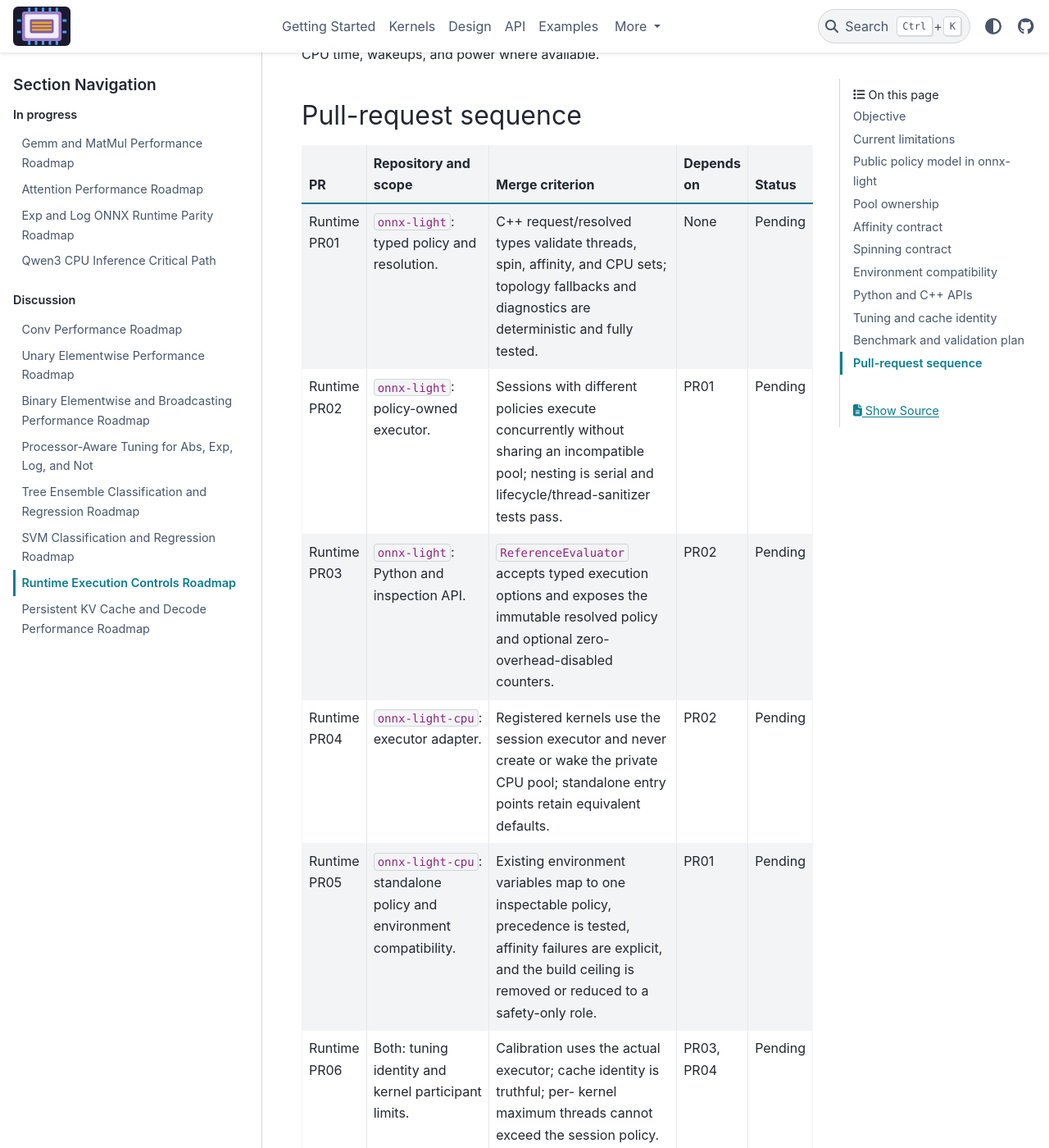
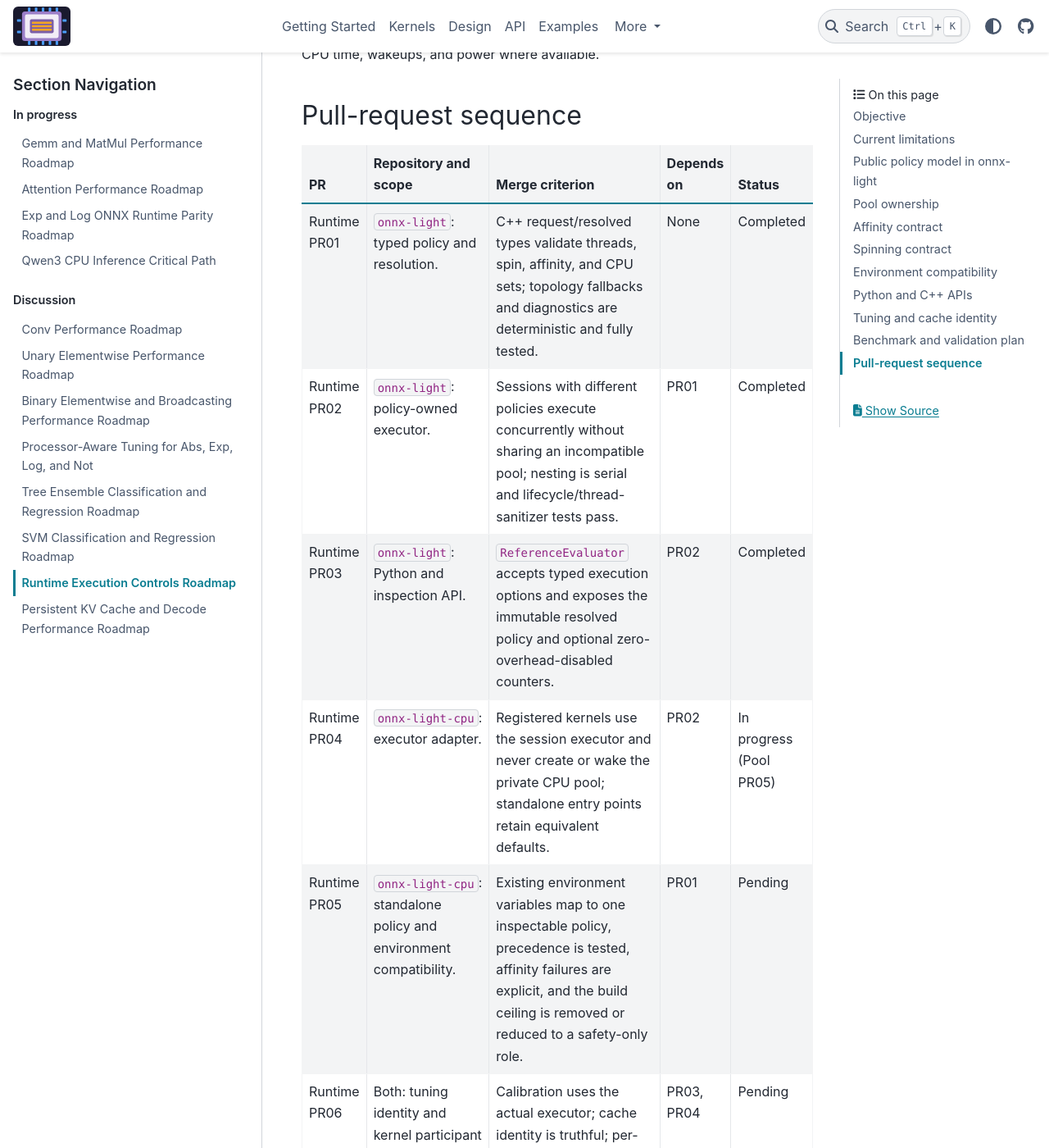
Before and after one commit to xadupre/onnx-light-cpu, a Sphinx documentation site: the page built from docs/next_steps/2026_08_runtime_execution_controls.rst, in a window 1280 px wide and 1400 px high, scrolled down 5789 px. Shown: the whole window at 82% size. Built offline with Sphinx 7.4.7 and the PyData theme 0.15.4, drawn with Linux system fonts in a browser that asks for light colours; pages that are not in the unit, such as notebooks, are missing from menus.

```diff
--- a/docs/next_steps/2026_08_runtime_execution_controls.rst
+++ b/docs/next_steps/2026_08_runtime_execution_controls.rst
@@ -246,26 +246,26 @@ Pull-request sequence
      - C++ request/resolved types validate threads, spin, affinity, and CPU sets;
        topology fallbacks and diagnostics are deterministic and fully tested.
      - None
-     - Pending
+     - Completed
    * - Runtime PR02
      - ``onnx-light``: policy-owned executor.
      - Sessions with different policies execute concurrently without sharing an
        incompatible pool; nesting is serial and lifecycle/thread-sanitizer tests
        pass.
      - PR01
-     - Pending
+     - Completed
    * - Runtime PR03
      - ``onnx-light``: Python and inspection API.
      - ``ReferenceEvaluator`` accepts typed execution options and exposes the
        immutable resolved policy and optional zero-overhead-disabled counters.
      - PR02
-     - Pending
+     - Completed
    * - Runtime PR04
      - ``onnx-light-cpu``: executor adapter.
      - Registered kernels use the session executor and never create or wake the
        private CPU pool; standalone entry points retain equivalent defaults.
      - PR02
-     - Pending
+     - In progress (Pool PR05)
    * - Runtime PR05
      - ``onnx-light-cpu``: standalone policy and environment compatibility.
      - Existing environment variables map to one inspectable policy, precedence
```
Also changed, not shown: 11 other files.
